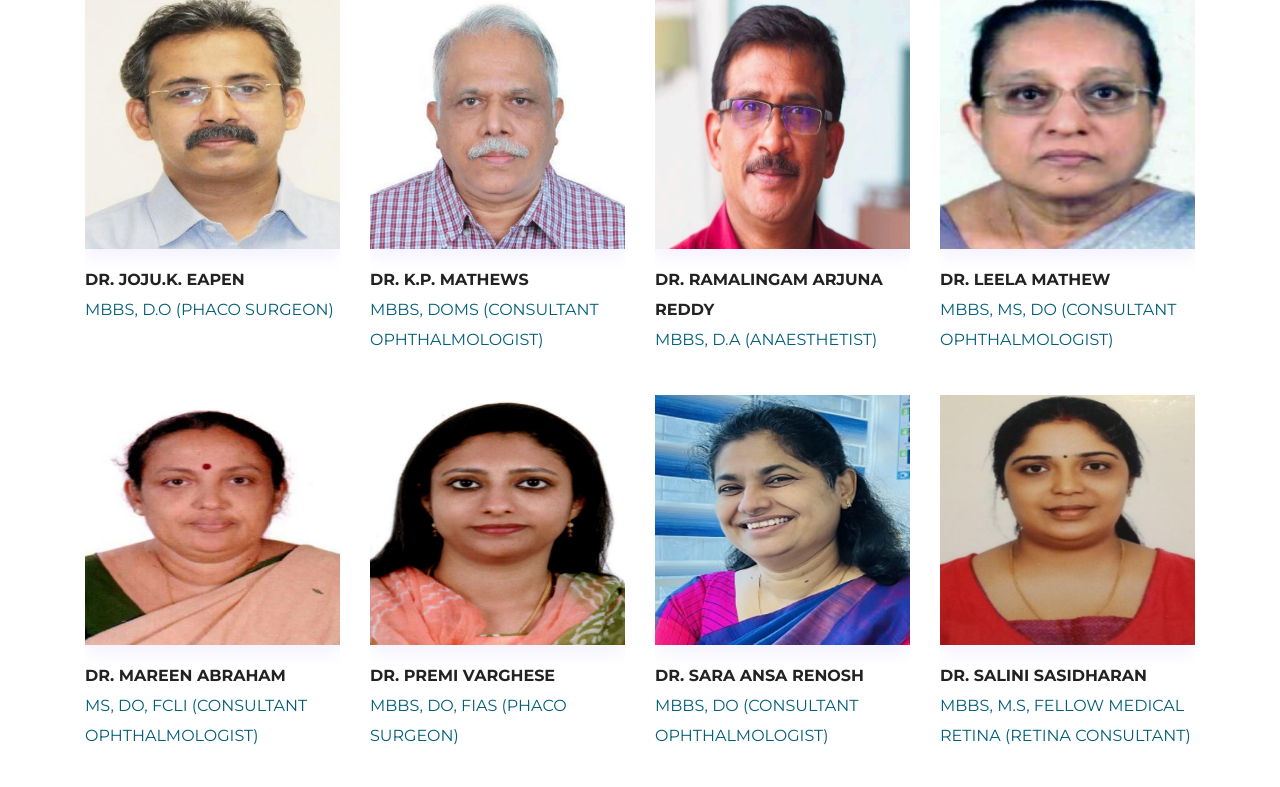
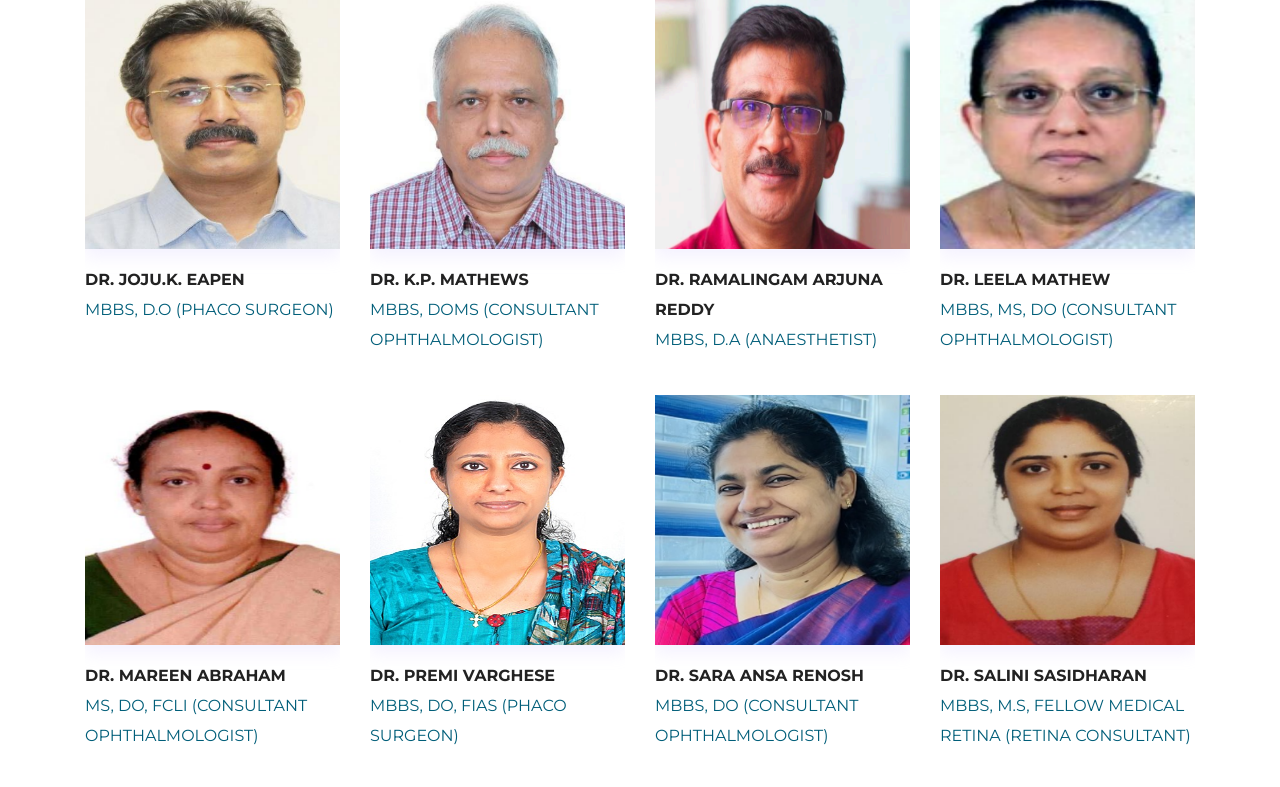
Before and after one commit to ankuxsshh/karunya.eyehospital, a Django app: page /doctor in a window 1280 px wide. Shown: the part 804-1591 px from the top of the page. Run offline with Django 5.2, Linux system fonts and the light colour scheme; some libraries are stand-ins or nearby versions.

Commit message:
first commit

```diff
--- a/templates/doctor.html
+++ b/templates/doctor.html
@@ -113,7 +113,7 @@
           <div class="position-relative doctor-inner-box">
             <div class="doctor-profile">
               <div class="doctor-img">
-                <img src="static/images/team/doctor6.png" alt="doctor-image" class="img-fluid w-100" style="height: 250px;"/>
+                <img src="static/images/premi.jpeg" alt="doctor-image" class="img-fluid w-100" style="height: 250px;"/>
               </div>
             </div>
             <div class="content mt-3">
```
Also changed, not shown: static/images/premi.jpeg (added).
